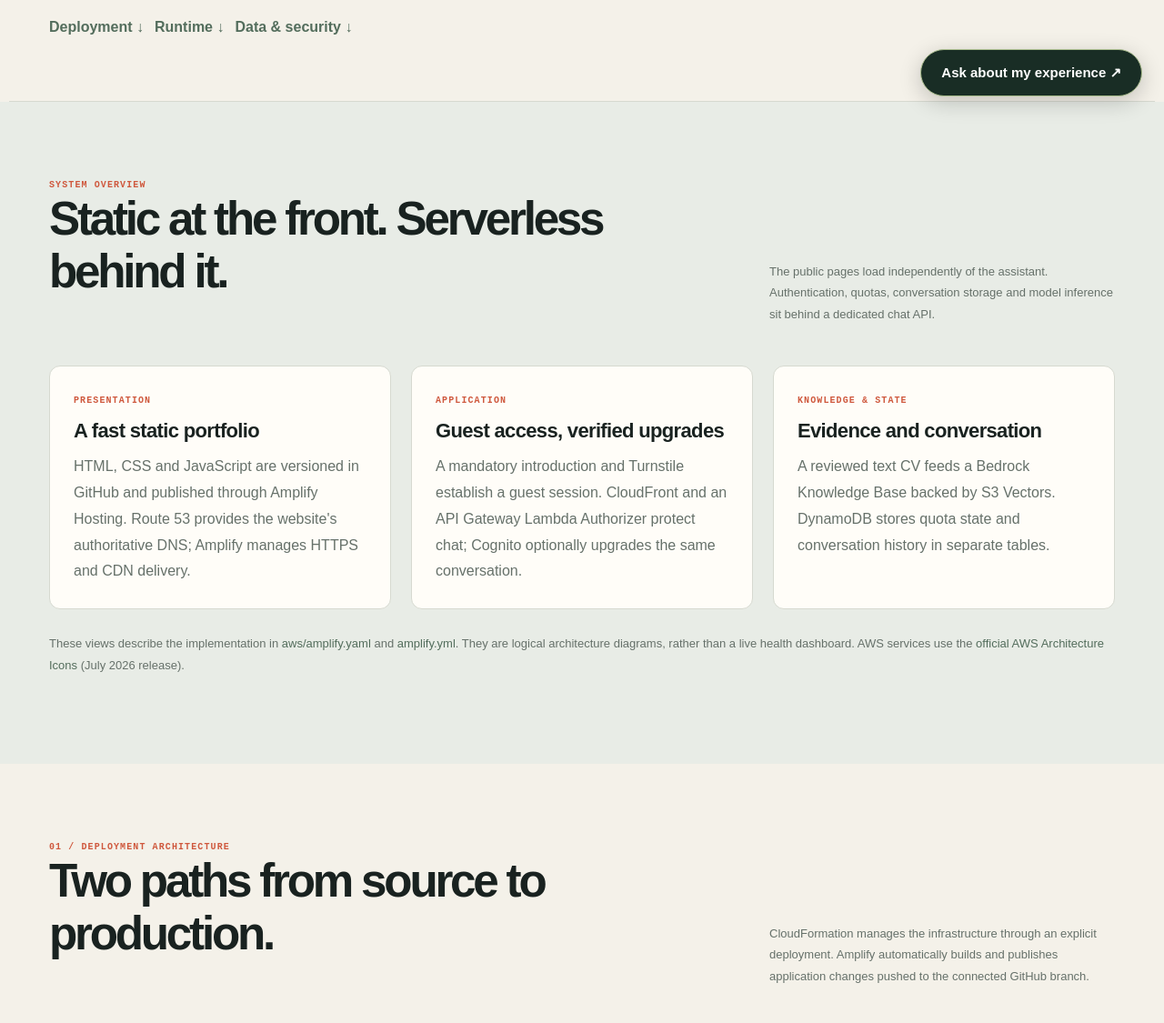
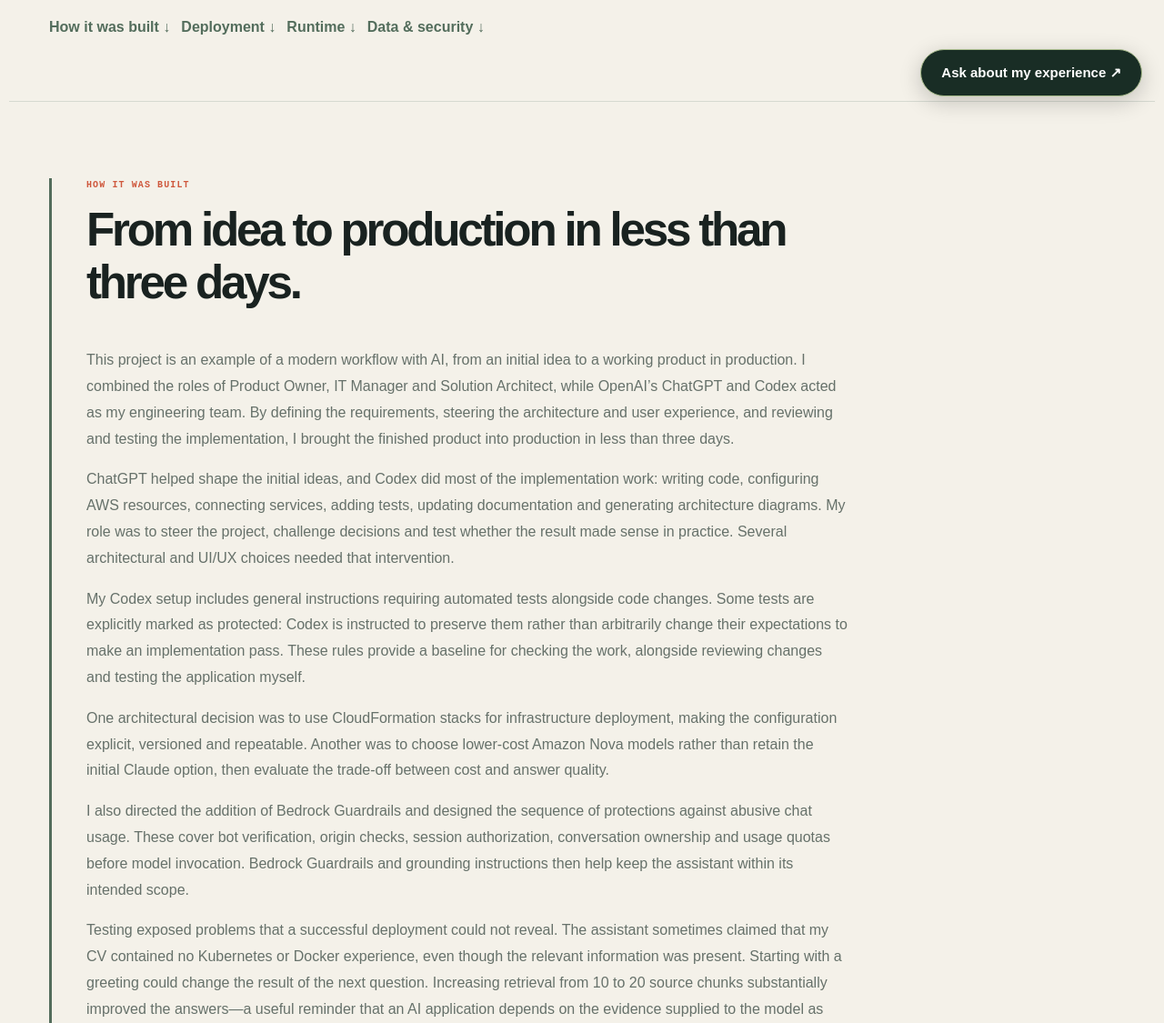
Before and after one commit to Andremoniy/Andremoniy.lu, a plain HTML site: page behind-the-site.html in a window 1280 px wide. Shown: the part 670-1795 px from the top of the page at 91% size. Drawn offline with Linux system fonts and the light colour scheme; no server answers.

Commit message:
Add the project creation story to the architecture page

```diff
--- a/assets/architecture.css
+++ b/assets/architecture.css
@@ -1,5 +1,7 @@
 .architecture-intro { max-width: 820px; }
-#deployment, #runtime, #data-security { scroll-margin-top: 130px; }
+#story, #deployment, #runtime, #data-security { scroll-margin-top: 130px; }
+.architecture-story { border-left: 3px solid var(--green); padding-left: clamp(18px, 4vw, 38px); }
+.architecture-story h2 { margin-top: 12px; }
 .architecture-jump-links { display: flex; flex-wrap: wrap; gap: 12px; margin-top: 30px; }
 .architecture-jump-links a { color: var(--green); font-weight: 700; text-underline-offset: 5px; }
 .architecture-summary { display: grid; grid-template-columns: repeat(3, minmax(0, 1fr)); gap: 22px; margin-top: 30px; }
--- a/behind-the-site.html
+++ b/behind-the-site.html
@@ -21,8 +21,22 @@
 <h1>A small website.<br/>A complete architecture.</h1>
 <p class="lede architecture-intro">A static portfolio on AWS Amplify, paired with an authenticated AI assistant that answers questions from my CV. Two architecture views show how the system is deployed and how it handles a conversation.</p>
 <div class="page-meta"><span>SERVERLESS · INFRASTRUCTURE AS CODE</span><span>BEDROCK · RETRIEVAL AUGMENTED GENERATION</span></div>
-<nav class="architecture-jump-links" aria-label="Architecture sections"><a href="#deployment">Deployment ↓</a><a href="#runtime">Runtime ↓</a><a href="#data-security">Data &amp; security ↓</a></nav>
+<nav class="architecture-jump-links" aria-label="Architecture sections"><a href="#story">How it was built ↓</a><a href="#deployment">Deployment ↓</a><a href="#runtime">Runtime ↓</a><a href="#data-security">Data &amp; security ↓</a></nav>
 </section>
+<section class="page-section" id="story" aria-labelledby="story-title"><div class="wrap">
+<article class="architecture-copy architecture-story">
+<div class="eyebrow">HOW IT WAS BUILT</div>
+<h2 id="story-title">From idea to production in less than three days.</h2>
+<p>This project is an example of a modern workflow with AI, from an initial idea to a working product in production. I combined the roles of Product Owner, IT Manager and Solution Architect, while OpenAI’s ChatGPT and Codex acted as my engineering team. By defining the requirements, steering the architecture and user experience, and reviewing and testing the implementation, I brought the finished product into production in less than three days.</p>
+<p>ChatGPT helped shape the initial ideas, and Codex did most of the implementation work: writing code, configuring AWS resources, connecting services, adding tests, updating documentation and generating architecture diagrams. My role was to steer the project, challenge decisions and test whether the result made sense in practice. Several architectural and UI/UX choices needed that intervention.</p>
+<p>My Codex setup includes general instructions requiring automated tests alongside code changes. Some tests are explicitly marked as protected: Codex is instructed to preserve them rather than arbitrarily change their expectations to make an implementation pass. These rules provide a baseline for checking the work, alongside reviewing changes and testing the application myself.</p>
+<p>One architectural decision was to use CloudFormation stacks for infrastructure deployment, making the configuration explicit, versioned and repeatable. Another was to choose lower-cost Amazon Nova models rather than retain the initial Claude option, then evaluate the trade-off between cost and answer quality.</p>
+<p>I also directed the addition of Bedrock Guardrails and designed the sequence of protections against abusive chat usage. These cover bot verification, origin checks, session authorization, conversation ownership and usage quotas before model invocation. Bedrock Guardrails and grounding instructions then help keep the assistant within its intended scope.</p>
+<p>Testing exposed problems that a successful deployment could not reveal. The assistant sometimes claimed that my CV contained no Kubernetes or Docker experience, even though the relevant information was present. Starting with a greeting could change the result of the next question. Increasing retrieval from 10 to 20 source chunks substantially improved the answers—a useful reminder that an AI application depends on the evidence supplied to the model as well as the model itself.</p>
+<p>The chat experience also evolved. Requiring registration before the first question introduced too much friction. The revised flow asks for a name and company as the minimum introduction, allows limited guest access, and offers sign-in when a guest allowance is exhausted.</p>
+<p>Codex handled most of the detailed implementation work. Human direction, testing and judgment shaped what that work became. The architecture below documents the resulting system.</p>
+</article>
+</div></section>
 <section class="page-section page-section-soft"><div class="wrap">
 <div class="split-head"><div><div class="eyebrow">SYSTEM OVERVIEW</div><h2>Static at the front. Serverless behind it.</h2></div><p>The public pages load independently of the assistant. Authentication, quotas, conversation storage and model inference sit behind a dedicated chat API.</p></div>
 <div class="architecture-summary">
```
